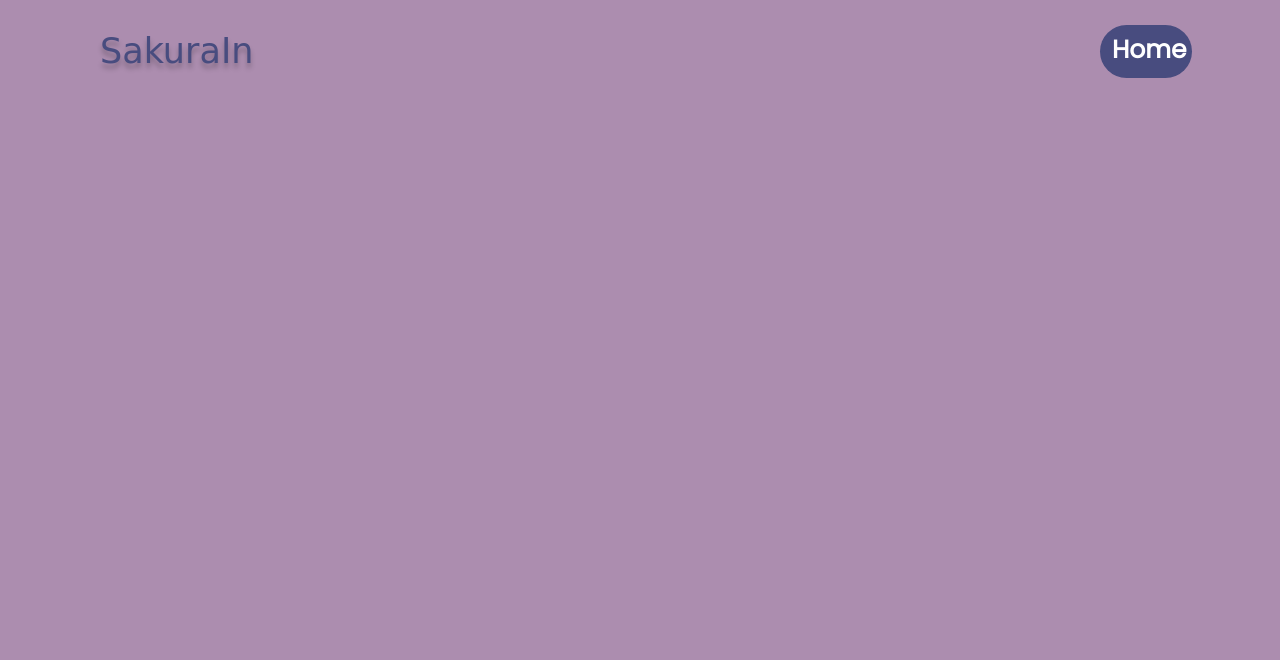
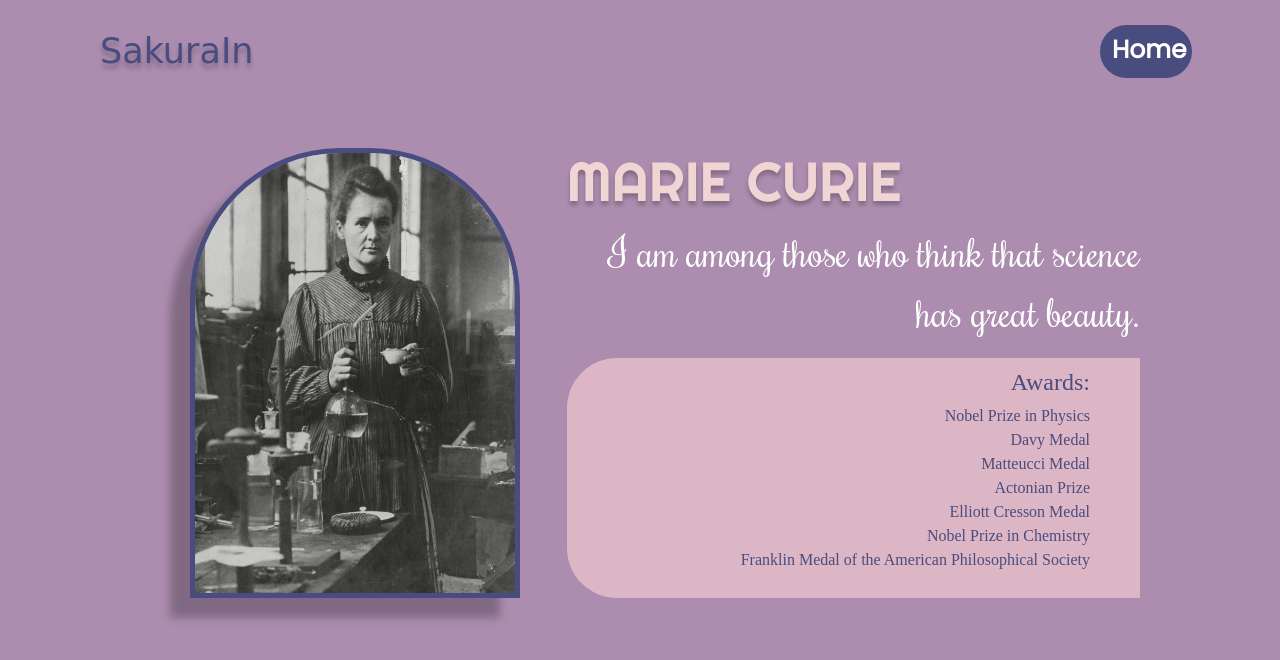
Before and after one commit to IndahSkr/Madame-Curie-Tribute-Page, a plain HTML site: page index.html in a window 1280 px wide. Drawn offline with nearby package versions, Linux system fonts and the light colour scheme; a web font is replaced by a local one.

Commit message:
add section file

```diff
--- a/index.html
+++ b/index.html
@@ -25,6 +25,37 @@
             </div>
         </div>
     </div>
+    <div class="section">
+        <div class="row">
+            <div class="col-md-5">
+                <img src="Marie-Curie-Paris-laboratory.jpg" alt="marie_curie" class="img">
+            </div>
+            <div class="col-md-7 content">
+                <h1 class="title">MARIE CURIE</h1>
+                <p class="quote text-end">I am among those who think that science has great beauty.</p>
+                <div class="awards text-end">
+                    <div class="t_awards">
+                        <h4 class="ttl">Awards:</h4>
+                        <ul class="nominee">
+                            <li>Nobel Prize in Physics
+                            </li>
+                            <li>Davy Medal
+                            </li>
+                            <li>Matteucci Medal
+                            </li>
+                            <li>Actonian Prize
+                            </li>
+                            <li>Elliott Cresson Medal
+                            </li>
+                            <li>Nobel Prize in Chemistry
+                            </li>
+                            <li>Franklin Medal of the American Philosophical Society</li>
+                        </ul>
+                    </div>
+                </div>
+            </div>
+        </div>
+    </div>
 </body>
 
 </html>
--- a/styles.css
+++ b/styles.css
@@ -35,3 +35,57 @@ html {
     color: white;
     text-align: center;
 }
+
+.section {
+    /* margin-top: 40px; */
+    padding: 20px 40px;
+    background-color: #AC8DAF;
+}
+
+.img {
+    /* width: auto; */
+    height: 450px;
+    width: 330px;
+    margin-left: 50px;
+    border-radius: 150px 150px 0 0;
+    border: 5px solid #484C7F;
+    box-sizing: border-box;
+    filter: drop-shadow(-20px 20px 4px rgba(0, 0, 0, 0.25));
+}
+
+.title {
+    font-family: 'Righteous', cursive;
+    font-size: 55px;
+    color: #F1D4D4;
+    /* border: 2px solid #DDB6C6; */
+    text-shadow: 0pc 4px 4px rgba(0, 0, 0, 0.25);
+}
+
+.quote {
+    font-family: 'Rochester', cursive;
+    font-size: 40px;
+    text-align: right;
+    color: white;
+}
+
+li {
+    list-style-type: none;
+}
+
+.awards {
+    font-family: PT Serif;
+    color: #484C7F;
+    box-sizing: border-box;
+    background-color: #DDB6C6;
+    border-radius: 50px 0 0 50px;
+    padding: 10px 0;
+}
+
+.t-awards {
+    padding: 10px 0;
+}
+
+.nominee,
+.ttl {
+    padding-right: 50px;
+}
```
